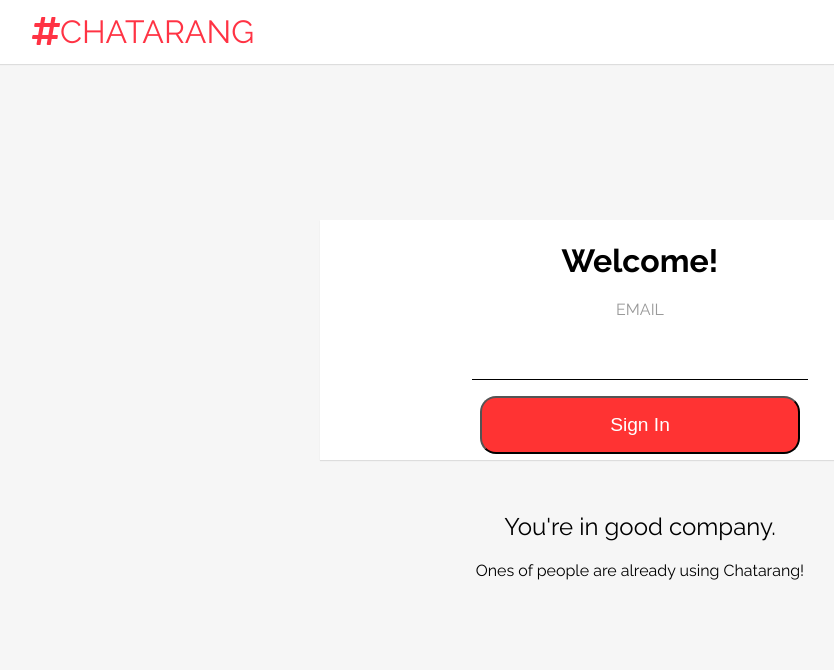
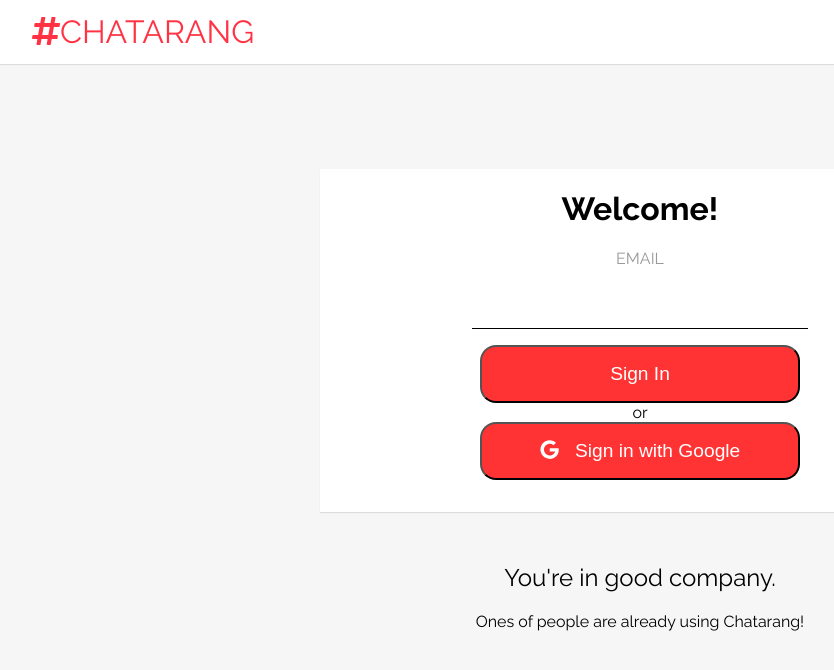
Before and after one commit to Rionna/chatarang, a React (Create React App) app: page / in a window 1280 px wide. Shown: the top 670 px of the page, without its empty margins (0-834 px from the left). Built offline with nearby package versions, Linux system fonts and the light colour scheme.

Commit message:
Use Google authentication

```diff
--- a/src/App.js
+++ b/src/App.js
@@ -1,6 +1,7 @@
 import React, { Component } from 'react'
 
 import './App.css'
+import { auth } from './base'
 import SignIn from './SignIn'
 import Main from './Main'
 
@@ -27,8 +28,12 @@ class App extends Component {
   }
 
   signOut = () => {
-    this.setState({ user: {} })
-    localStorage.removeItem('user')
+    auth
+      .signOut()
+      .then(() => {
+        this.setState({ user: {} })
+        localStorage.removeItem('user')
+      })
   }
 
   render() {
--- a/src/Metadata.js
+++ b/src/Metadata.js
@@ -3,7 +3,7 @@ import React from 'react'
 const Metadata = ({ message }) => {
   return (
     <div className="Metadata" style={styles.data}>
-      <div style={styles.user}>{message.user.userName}</div>
+      <div style={styles.user}>{message.user.displayName}</div>
       <div style={styles.time}>1:10 PM</div>
     </div>
   )
--- a/src/SignIn.js
+++ b/src/SignIn.js
@@ -1,5 +1,7 @@
 import React, { Component } from 'react'
 import { StyleSheet, css } from 'aphrodite'
+
+import { auth, googleProvider } from './base'
 
 class SignIn extends Component {
   state = {
@@ -14,9 +16,16 @@ class SignIn extends Component {
     ev.preventDefault()
     this.props.handleAuth({
       uid: '234243',
-      userName: this.state.email,
+      displayName: this.state.email,
       email: this.state.email,
     })
+  }
+
+  authenticate = () => {
+    auth
+      .signInWithPopup(googleProvider)
+      .then(result => this.props.handleAuth(result.user))
+      .catch(() => console.log('deal with errors'))
   }
 
   render() {
@@ -46,6 +55,17 @@ class SignIn extends Component {
             />
             <button type="submit" className={css(styles.button)}>
               Sign In
+            </button>
+
+            <div>or</div>
+
+            <button
+              type="button"
+              className={css(styles.button)}
+              onClick={this.authenticate}
+            >
+              <i className={`fab fa-google ${css(styles.brandIcon)}`}></i>
+              Sign in with Google
             </button>
           </form>
 
@@ -92,10 +112,10 @@ const styles = StyleSheet.create({
   },
   form: {
     width: '40rem',
-    height: '15rem',
     backgroundColor: 'white',
     boxShadow: '0 1px 1px rgba(0,0,0,.1)',
     marginBottom: '2rem',
+    paddingBottom: '2rem',
   },
   label: {
     display: 'block',
@@ -127,6 +147,10 @@ const styles = StyleSheet.create({
     backgroundColor: '#ff3333',
     color: 'white',
     width: '20rem',
+    cursor: 'pointer',
   },
+  brandIcon: {
+    marginRight: '1rem',
+  }
 })
 export default SignIn
--- a/src/UserInfo.js
+++ b/src/UserInfo.js
@@ -11,7 +11,7 @@ const UserInfo = ({ user, signOut }) => {
     >
       <Avatar user={user} style={styles.avatar} />
       <div className="user" style={styles.user}>
-        {user.userName}
+        {user.displayName}
       </div>
       <SignOut signOut={signOut} />
     </div>
```
Also changed, not shown: base.example.js (+9 -4 lines).
